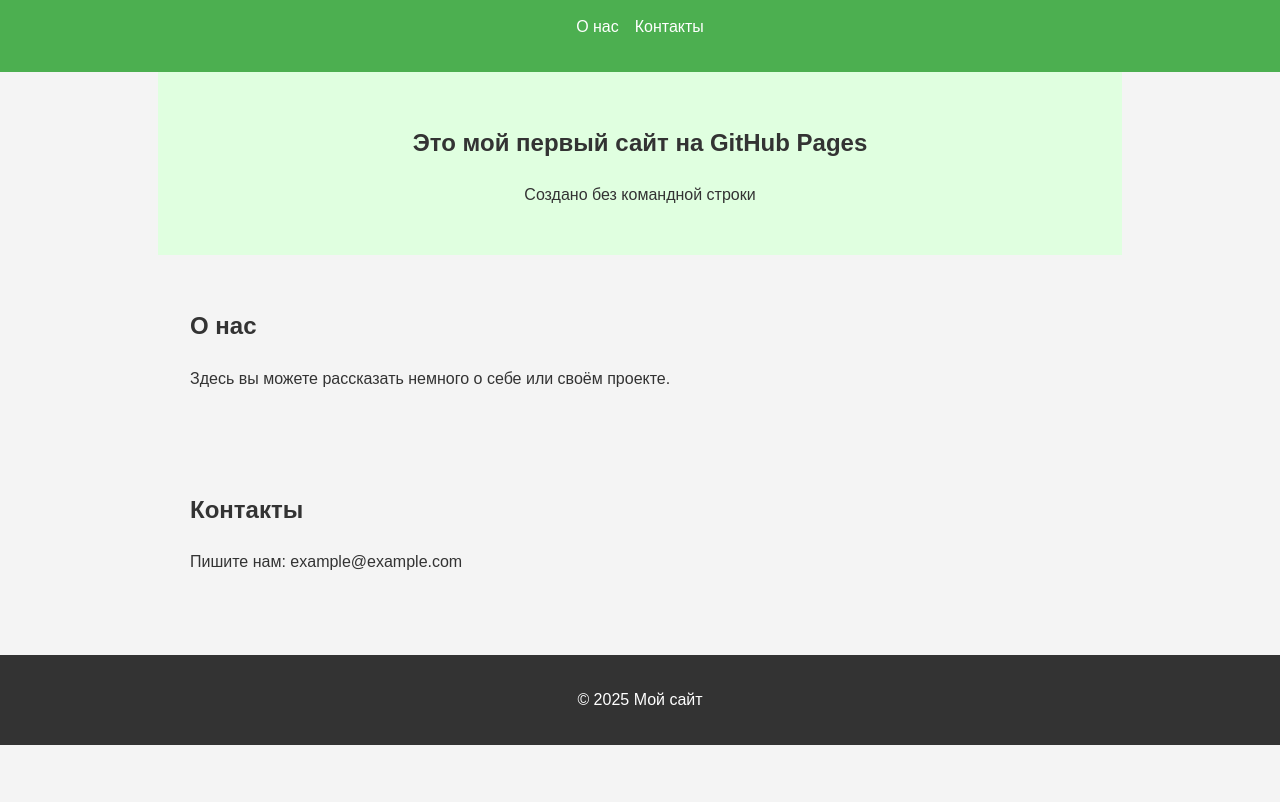
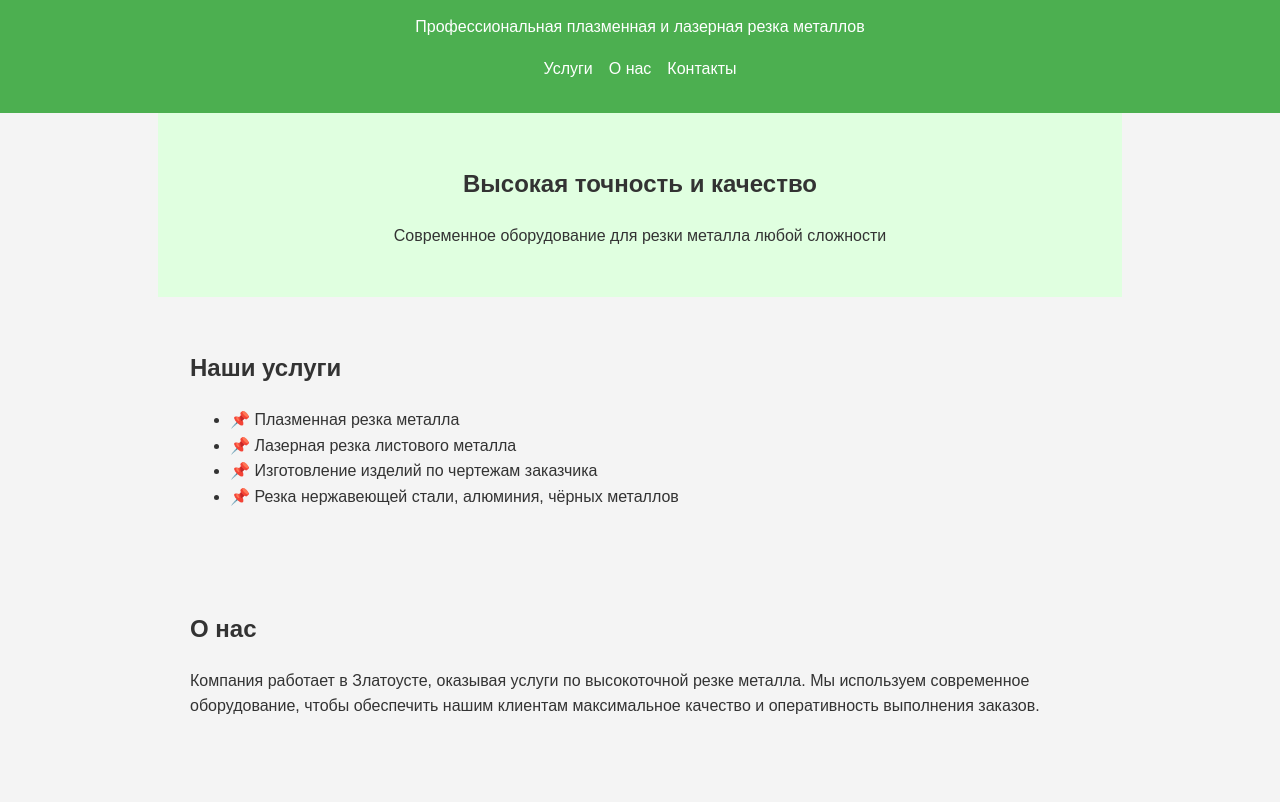
Before and after one commit to plazma1745/my-site, a plain HTML site: page index.html in a window 1280 px wide. Shown: the part 96-898 px from the top of the page. Before the commit the page ends 841 px from the top, so only its background shows below. Drawn offline with Linux system fonts and the light colour scheme.

Commit message:
Update index.html

```diff
--- a/index.html
+++ b/index.html
@@ -3,15 +3,17 @@
 <head>
     <meta charset="UTF-8">
     <meta name="viewport" content="width=device-width, initial-scale=1.0">
-    <title>Мой первый сайт</title>
+    <title>Плазменная и лазерная резка металла в Златоусте</title>
     <link rel="stylesheet" href="style.css">
 </head>
 <body>
 
     <header>
-        <h1>Добро пожаловать!</h1>
+        <h1>Резка металла в Златоусте</h1>
+        <p>Профессиональная плазменная и лазерная резка металлов</p>
         <nav>
             <ul>
+                <li><a href="#services">Услуги</a></li>
                 <li><a href="#about">О нас</a></li>
                 <li><a href="#contact">Контакты</a></li>
             </ul>
@@ -19,22 +21,34 @@
     </header>
 
     <section class="hero">
-        <h2>Это мой первый сайт на GitHub Pages</h2>
-        <p>Создано без командной строки</p>
+        <h2>Высокая точность и качество</h2>
+        <p>Современное оборудование для резки металла любой сложности</p>
+    </section>
+
+    <section id="services">
+        <h2>Наши услуги</h2>
+        <ul>
+            <li>📌 Плазменная резка металла</li>
+            <li>📌 Лазерная резка листового металла</li>
+            <li>📌 Изготовление изделий по чертежам заказчика</li>
+            <li>📌 Резка нержавеющей стали, алюминия, чёрных металлов</li>
+        </ul>
     </section>
 
     <section id="about">
         <h2>О нас</h2>
-        <p>Здесь вы можете рассказать немного о себе или своём проекте.</p>
+        <p>Компания работает в Златоусте, оказывая услуги по высокоточной резке металла. Мы используем современное оборудование, чтобы обеспечить нашим клиентам максимальное качество и оперативность выполнения заказов.</p>
     </section>
 
     <section id="contact">
         <h2>Контакты</h2>
-        <p>Пишите нам: example@example.com</p>
+        <p>📍 Адрес: г. Златоуст, ул. Мира, д. 15<br>
+           📞 Телефон: +7 (900) 123-45-67<br>
+           ✉️ Email: info@zlatorezka.ru</p>
     </section>
 
     <footer>
-        <p>&copy; 2025 Мой сайт</p>
+        <p>&copy; 2025 Резка металла в Златоусте</p>
     </footer>
 
 </body>
```
